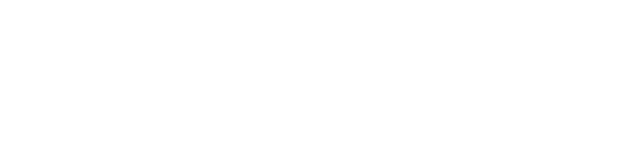
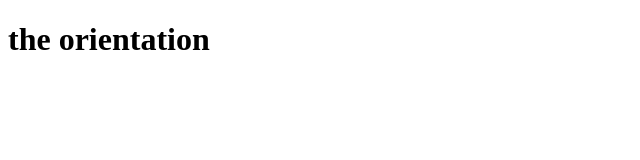
Before and after one commit to Inyeneidiok22/Shazam, a plain HTML site: page index.html in a window 1280 px wide. Shown: the whole page, without its empty margins (0-640 px from the left). Drawn offline with Linux system fonts and the light colour scheme.

Commit message:
added h1

```diff
--- a/index.html
+++ b/index.html
@@ -4,6 +4,7 @@
   <head>
     <meta charset="utf-8">
     <title>Shazam</title>
+    <h1>the orientation</h1>
   </head>
   <body>
 
```
